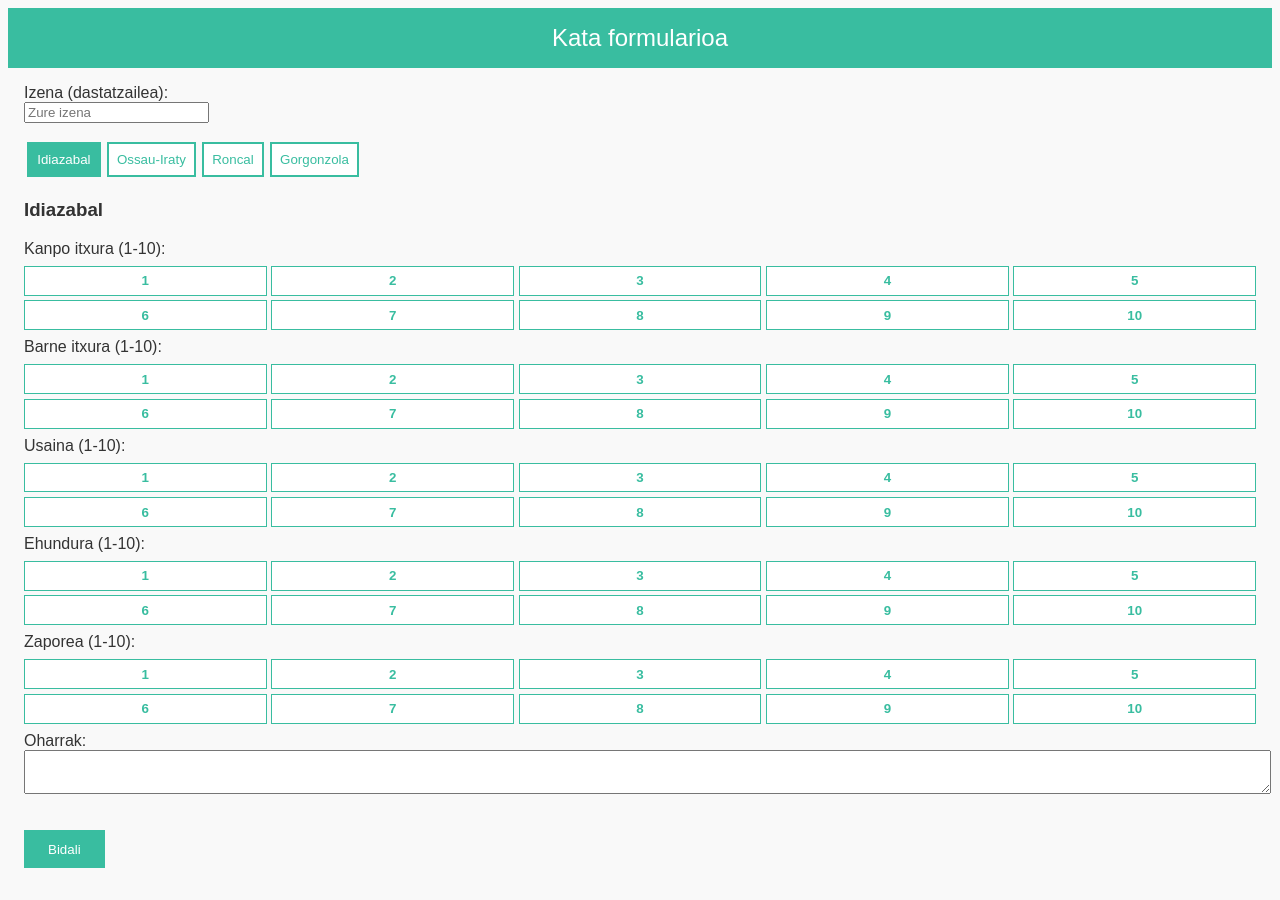
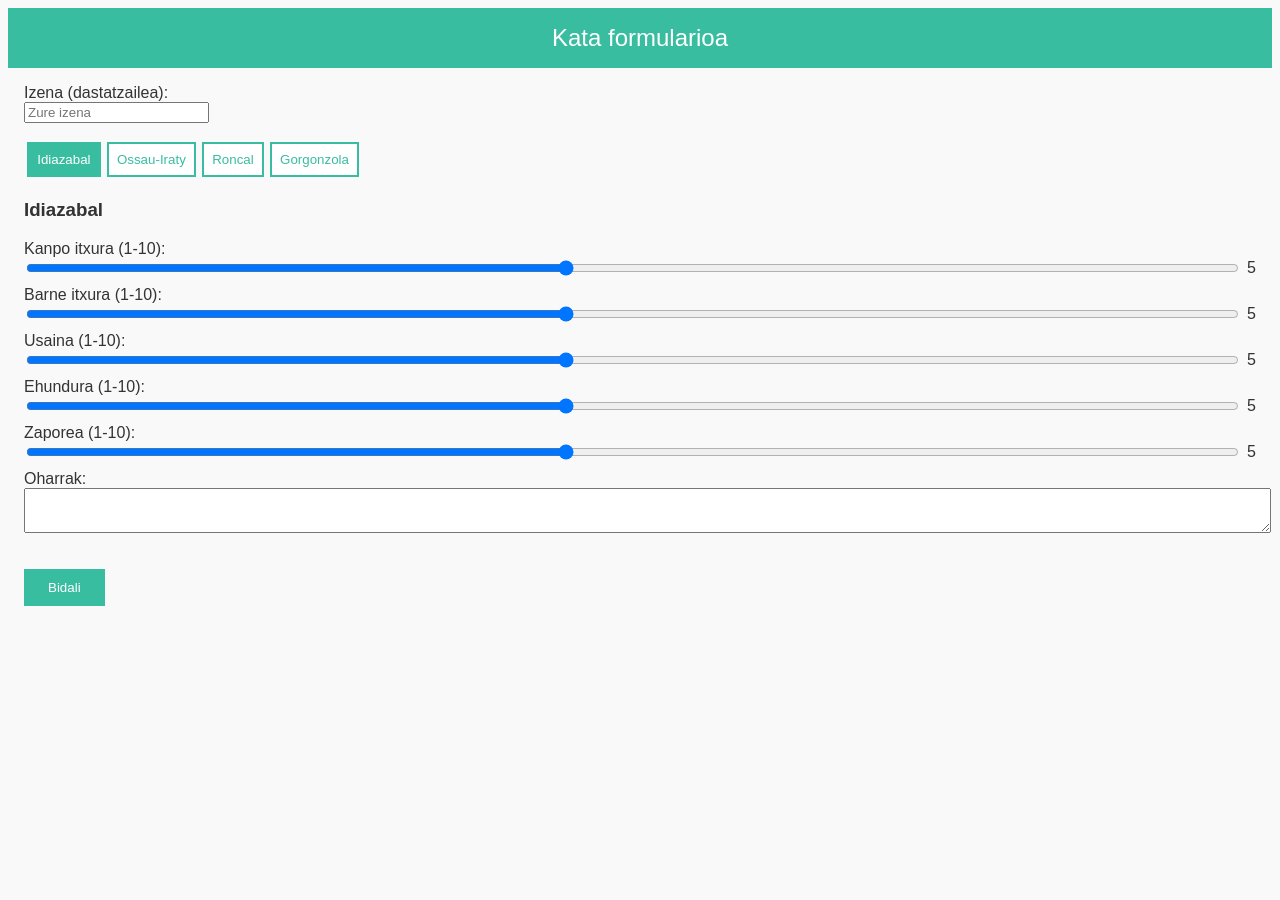
Before and after one commit to Pablougarte98/Cata-quesos, a plain HTML site: page index.html in a window 1280 px wide. After the commit the page ends 800 px from the top, so only its background shows below. Drawn offline with Linux system fonts and the light colour scheme.

Commit message:
Update index.html

```diff
--- a/index.html
+++ b/index.html
@@ -39,6 +39,14 @@
         display: block;
         margin-top: 0.5rem;
     }
+    .slider-container {
+        display: flex;
+        align-items: center;
+    }
+    .slider-container input[type=range] {
+        flex: 1;
+        margin-right: 0.5rem;
+    }
     textarea {
         width: 100%;
         padding: 0.4rem;
@@ -51,30 +59,9 @@
         border: none;
         cursor: pointer;
     }
-
-    .botonera {
-        display: flex;
-        flex-wrap: wrap;
-        gap: 0.3rem;
-        margin: 0.5rem 0;
-    }
-    .botonera button {
-        flex: 1 0 18%;
-        padding: 0.4rem;
-        background: white;
-        border: 1px solid #39bda0;
-        color: #39bda0;
+    #mensaje {
         font-weight: bold;
-        cursor: pointer;
-    }
-    .botonera button.selected {
-        background: #39bda0;
-        color: white;
-    }
-
-    #estado {
         text-align: center;
-        font-weight: bold;
         margin: 1rem;
     }
 </style>
@@ -91,8 +78,9 @@
 <div id="menu"></div>
 <div id="formulario"></div>
 
+<div id="mensaje"></div>
+
 <button id="enviar">Bidali</button>
-<div id="estado"></div>
 
 <script>
 let quesos = [];
@@ -121,47 +109,42 @@ function mostrarFormulario(queso) {
     });
 
     const form = document.getElementById('formulario');
-    form.innerHTML = `<h3>${queso}</h3>`;
-    form.appendChild(crearCampoConBotonera('Kanpo itxura', 'kanpo', queso));
-    form.appendChild(crearCampoConBotonera('Barne itxura', 'barne', queso));
-    form.appendChild(crearCampoConBotonera('Usaina', 'usaina', queso));
-    form.appendChild(crearCampoConBotonera('Ehundura', 'ehundura', queso));
-    form.appendChild(crearCampoConBotonera('Zaporea', 'zaporea', queso));
-
-    const obsWrapper = document.createElement('div');
-    obsWrapper.innerHTML = `
+    form.innerHTML = `
+        <h3>${queso}</h3>
+        ${crearSliderHTML('Kanpo itxura', 'kanpo')}
+        ${crearSliderHTML('Barne itxura', 'barne')}
+        ${crearSliderHTML('Usaina', 'usaina')}
+        ${crearSliderHTML('Ehundura', 'ehundura')}
+        ${crearSliderHTML('Zaporea', 'zaporea')}
         <label>Oharrak:</label>
         <textarea id="oharrak">${getResp(queso,'oharrak')}</textarea>
     `;
-    form.appendChild(obsWrapper);
-
-    document.getElementById('oharrak').oninput = () => guardarRespuesta(queso);
+    form.querySelectorAll('input[type=range],textarea').forEach(el => {
+        el.oninput = () => guardarRespuesta(queso);
+    });
+    actualizarSliders();
 }
 
-function crearCampoConBotonera(label, campo, queso) {
-    const wrapper = document.createElement('div');
-    wrapper.innerHTML = `<label>${label} (1-10):</label>`;
-    wrapper.appendChild(crearBotonera(campo, queso));
-    return wrapper;
+function crearSliderHTML(labelText, campo) {
+    const valor = getResp(currentQueso, campo) || 5;
+    return `
+        <label>${labelText} (1-10):</label>
+        <div class="slider-container">
+            <input type="range" min="1" max="10" value="${valor}" id="${campo}">
+            <span id="${campo}_valor">${valor}</span>
+        </div>
+    `;
 }
 
-function crearBotonera(campo, queso) {
-    const cont = document.createElement('div');
-    cont.classList.add('botonera');
-    cont.id = campo;
-    for (let i = 1; i <= 10; i++) {
-        const btn = document.createElement('button');
-        btn.textContent = i;
-        if (getResp(queso, campo) == i) btn.classList.add('selected');
-        btn.onclick = () => {
-            cont.querySelectorAll('button').forEach(b => b.classList.remove('selected'));
-            btn.classList.add('selected');
-            if (!respuestas[queso]) respuestas[queso] = {};
-            respuestas[queso][campo] = i;
+function actualizarSliders() {
+    ['kanpo','barne','usaina','ehundura','zaporea'].forEach(campo => {
+        const slider = document.getElementById(campo);
+        const valorSpan = document.getElementById(campo + '_valor');
+        slider.oninput = () => {
+            valorSpan.textContent = slider.value;
+            guardarRespuesta(currentQueso);
         };
-        cont.appendChild(btn);
-    }
-    return cont;
+    });
 }
 
 function getResp(queso, campo) {
@@ -169,39 +152,44 @@ function getResp(queso, campo) {
 }
 
 function guardarRespuesta(queso) {
-    if (!respuestas[queso]) respuestas[queso] = {};
-    respuestas[queso].oharrak = document.getElementById('oharrak').value;
+    respuestas[queso] = {
+        kanpo: document.getElementById('kanpo').value,
+        barne: document.getElementById('barne').value,
+        usaina: document.getElementById('usaina').value,
+        ehundura: document.getElementById('ehundura').value,
+        zaporea: document.getElementById('zaporea').value,
+        oharrak: document.getElementById('oharrak').value
+    };
 }
 
 document.getElementById('enviar').onclick = () => {
     const izena = document.getElementById('nombre').value.trim();
-    const estado = document.getElementById('estado');
-    estado.textContent = '';
-    estado.style.color = '#333';
+    const mensaje = document.getElementById('mensaje');
+    mensaje.textContent = 'Bidaltzen...';
+    mensaje.style.color = '#333';
 
     if (!izena) {
-        alert('Mesedez, sartu zure izena.');
+        mensaje.textContent = 'Mesedez, sartu zure izena.';
+        mensaje.style.color = 'red';
         return;
     }
-
-    const datos = { izena, respuestas };
-
-    estado.textContent = 'Bidaltzen...';
-    estado.style.color = '#333';
-
+    const datos = {
+        izena,
+        respuestas
+    };
     fetch('https://script.google.com/macros/s/AKfycbzL5CBm_F-DsD2nOHaF9i-cuCgcyW0CwviinRWRrkvy58Y0QpjlyHa1pzSxmxnfpqLE/exec', {
         method: 'POST',
         body: JSON.stringify(datos)
     })
     .then(res => res.text())
     .then(txt => {
-        estado.textContent = 'Eskerrik asko! Zure balorazioa bidali da.';
-        estado.style.color = 'green';
-        setTimeout(() => location.reload(), 3000);
+        mensaje.textContent = 'Eskerrik asko! Zure balorazioa bidali da.';
+        mensaje.style.color = 'green';
+        setTimeout(() => location.reload(), 2000);
     })
     .catch(err => {
-        estado.textContent = 'Errorea bidaltzerakoan.';
-        estado.style.color = 'red';
+        mensaje.textContent = 'Errorea bidaltzerakoan.';
+        mensaje.style.color = 'red';
         console.error(err);
     });
 };
```
